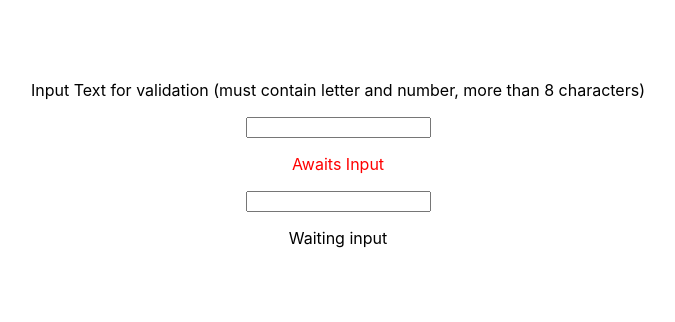
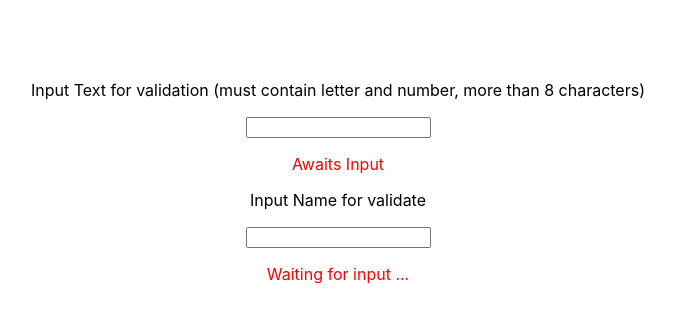
Before and after one commit to TheValkDokk/jest-demo, a React (Create React App) app: page / in a window 1280 px wide. Shown: the top 322 px of the page, without its empty margins (302-977 px from the left). Built offline with nearby package versions, Linux system fonts and the light colour scheme.

Commit message:
update more Function

```diff
--- a/src/App.js
+++ b/src/App.js
@@ -1,6 +1,6 @@
 import './App.css';
 import TextInput from './components/TextInput';
-import NameInput from './components/NameInput';
+import NameInput from './components/NameInput'
 
 function App() {
   return (
--- a/src/components/NameInput.js
+++ b/src/components/NameInput.js
@@ -1,25 +1,18 @@
 import React, { useState } from 'react'
 
-export default function NameInput() {
-
-    const [status, setStatus] = useState("Waiting input");
-    const validate = require('../scripts/NameValidate')
-
-    function Text() {
-        const fs = require('fs')
-        console.log(fs.readFileSync('/Test.txt'));
-    }
+export default function DoMath() {
+    const [result, setResult] = useState('Waiting for input ...');
 
     function check(val) {
-        let result = validate(val.target.value) ? "true" : "false"
-        console.log(result)
-        setStatus(result)
+        const validate = require('../scripts/NameValidate')
+        setResult(validate(val.target.value) ? "Vaild" : "Invalid")
     }
 
     return (
-        <div>
-            <input onChange={Text}></input>
-            <p>{status}</p>
-        </div>
+        <>
+            <p>Input Name for validate</p>
+            <input onChange={check}></input>
+            <p style={{ color: result === "Vaild" ? "green" : "red" }}>{result}</p>
+        </>
     )
 }
--- a/src/components/TextInput.js
+++ b/src/components/TextInput.js
@@ -2,19 +2,19 @@ import React, { useState } from 'react'
 
 export default function TextInput() {
 
-    const [Status, SetStatus] = useState('Awaits Input'); //useState to render when Status change
+    const [status, setStatus] = useState('Awaits Input'); //useState to render when Status change
     const validate = require('../scripts/TextValidate') //import validate from validate.js
 
     function check(val) {
         const result = validate(val.target.value) ? "Vaild" : "Invaild" // check validate from input, return true if correct or false if incorrect
-        SetStatus(result) //set Status and re-render the page
+        setStatus(result) //set Status and re-render the page
     }
 
     return (
         <div>
             <p>Input Text for validation (must contain letter and number, more than 8 characters)</p>
             <input onChange={check}></input>
-            <p style={{ color: Status === "Vaild" ? "green" : "red" }}>{Status}</p>
+            <p style={{ color: status === "Vaild" ? "green" : "red" }}>{status}</p>
         </div>
     )
 }
```
Also changed, not shown: src/files/TestTxt.js (deleted, +0 -10 lines), src/components/Test.txt (deleted), 1 other file (tests, documents, lock files or other folders).
